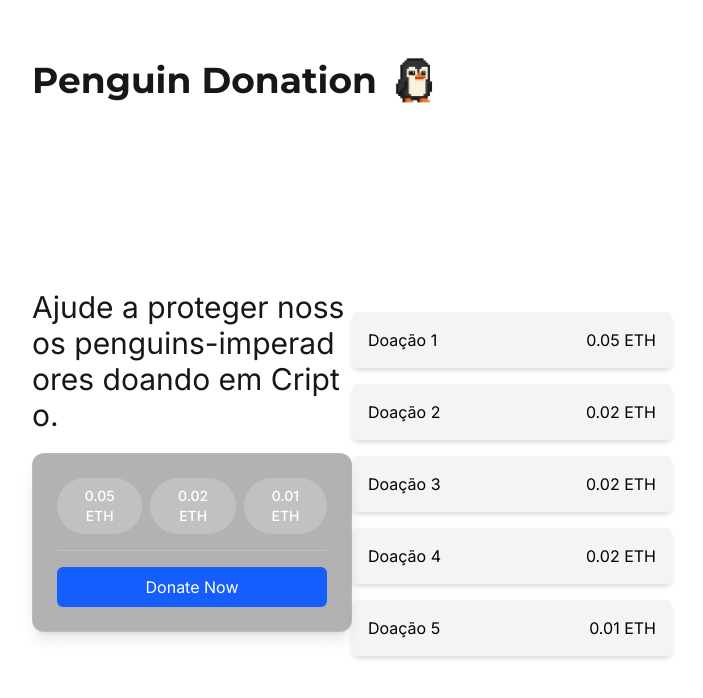
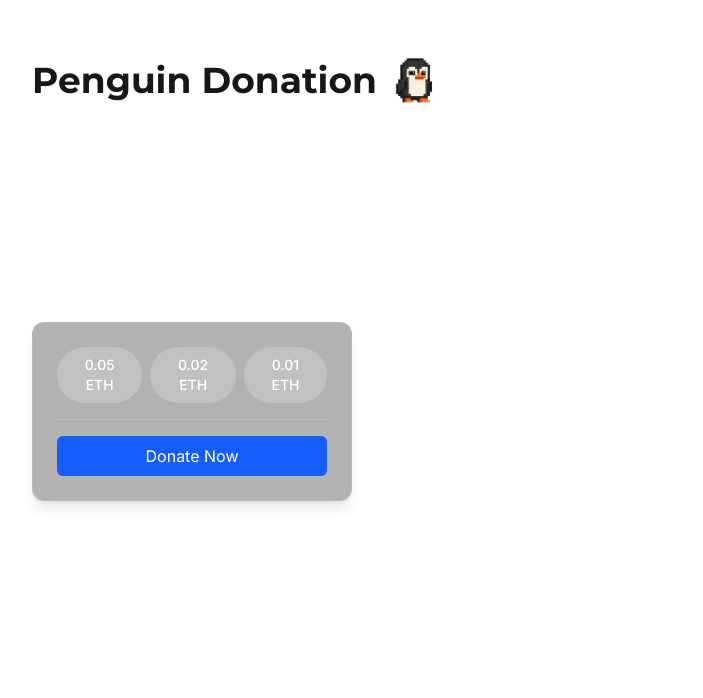
Before and after one commit to gabrielfst30/dapp-donations, a Next.js app: page / in a window 1280 px wide. Shown: the top 698 px of the page, without its empty margins (288-991 px from the left). Built offline with nearby package versions, Linux system fonts and the light colour scheme.

Commit message:
feature:  englobando context no projeto e passando funçoes

```diff
--- a/src/app/page.tsx
+++ b/src/app/page.tsx
@@ -7,7 +7,13 @@ import { useState } from "react";
 const amounts = ["0.05 ETH", "0.02 ETH", "0.01 ETH"];
 
 export default function Page() {
-  const [selected, setSelected] = useState<string | null>(null);
+  const [selectedValue, setSelectedValue] = useState<string | null>(null);
+  const [donations, setDonations] = useState([]);
+
+  function handleDonate() {
+    console.log(selectedValue);
+    setDonations([...donations, selectedValue]);
+  }
 
   return (
     <div>
@@ -21,20 +27,23 @@ export default function Page() {
         className="flex flex-row h-full pl-80 pr-80"
         style={{ height: "calc(100vh - 120px)" }}
       >
-        {/* Lado esquerdo */}
+        {/* Lado Esquerdo */}
         <section className="flex-1 flex w-1/2 items-center">
-          <div className="w-3xl">
-            <p className="text-3xl break-all">
+          <div className="w-full max-w-xl h-[500px] flex flex-col justify-start rounded-md">
+            {/* Título alinhado */}
+            <p className="text-2xl mb-4 text-white">
               Ajude a proteger nossos penguins-imperadores doando em Cripto.
             </p>
-            <div className="bg-black/30 backdrop-blur-sm p-6 rounded-xl w-full mt-5 text-center space-y-4 shadow-lg border border-white/10">
+
+            {/* Card de doação */}
+            <div className="bg-black/30 backdrop-blur-sm p-6 rounded-xl w-full text-center space-y-4 shadow-lg border border-white/10">
               <div className="flex justify-start space-x-2">
                 {amounts.map((amount) => (
                   <button
                     key={amount}
-                    onClick={() => setSelected(amount)}
+                    onClick={() => setSelectedValue(amount)}
                     className={`px-4 py-2 rounded-full text-sm font-medium transition ${
-                      selected === amount
+                      selectedValue === amount
                         ? "bg-blue-600 text-white"
                         : "bg-white/20 text-white hover:bg-white/30"
                     }`}
@@ -44,7 +53,10 @@ export default function Page() {
                 ))}
               </div>
               <hr className="border-white/20" />
-              <button className="w-full h-10 rounded-md bg-blue-600 hover:bg-blue-700 text-white text-1xl">
+              <button
+                className="w-full h-10 rounded-md bg-blue-600 hover:bg-blue-700 text-white text-1xl cursor-pointer"
+                onClick={handleDonate}
+              >
                 Donate Now
               </button>
             </div>
@@ -53,29 +65,21 @@ export default function Page() {
 
         {/* Lado Direito */}
         <section className="flex-1 flex w-1/2 items-center justify-end">
-          <div className="w-full max-w-lg">
+          <div className="w-full h-[500px] flex flex-col justify-end rounded-md">
+            {/* Título alinhado */}
             <p className="text-2xl mb-4 text-white">Últimas cinco doações</p>
-            <ul className="space-y-4 text-black">
-              <li className="flex justify-between bg-gray-100 p-4 rounded-md shadow-md hover:scale-105 transition duration-300">
-                <span className="">Doação 1</span>
-                <span className="text-black">0.05 ETH</span>
-              </li>
-              <li className="flex justify-between bg-gray-100 p-4 rounded-md shadow-md hover:scale-105 transition duration-300">
-                <span className="">Doação 2</span>
-                <span className="text-black">0.02 ETH</span>
-              </li>
-              <li className="flex justify-between bg-gray-100 p-4 rounded-md shadow-md hover:scale-105 transition duration-300">
-                <span className="">Doação 3</span>
-                <span className="text-black">0.02 ETH</span>
-              </li>
-              <li className="flex justify-between bg-gray-100 p-4 rounded-md shadow-md hover:scale-105 transition duration-300">
-                <span className="">Doação 4</span>
-                <span className="text-black">0.02 ETH</span>
-              </li>
-              <li className="flex justify-between bg-gray-100 p-4 rounded-md shadow-md hover:scale-105 transition duration-300">
-                <span className="">Doação 5</span>
-                <span className="text-black">0.01 ETH</span>
-              </li>
+
+            {/* Lista com scroll */}
+            <ul className="flex-1 overflow-y-auto space-y-2 pr-2">
+              {donations.map((_, itens) => (
+                <li
+                  key={itens}
+                  className="flex justify-between bg-gray-100 p-4 rounded-lg shadow-md"
+                >
+                  <span className="text-black">Address</span>
+                  <span className="text-black">{donations[itens]}</span>
+                </li>
+              ))}
             </ul>
           </div>
         </section>
--- /dev/null
+++ b/src/contexts/donationProvider/page.tsx
@@ -0,0 +1,30 @@
+import {
+  createContext,
+  useEffect,
+  useState,
+  useCallback,
+  ReactNode,
+  useMemo,
+  useContext,
+  ProviderProps,
+} from "react";
+
+import { ethers, BigNumberish } from "ethers";
+import { DonationItemFormat, Props } from "./types";
+import { Web3ProviderContext } from "./web-context";
+
+export default function Web3Provider({ children }: Props) {
+  const [provider, setProvider] = useState<ReturnType<typeof Web3Provider>>();
+  const [contract, setContract] = useState<ethers.Contract>();
+  const [donations, setDonations] = useState<DonationItemFormat[]>([]);
+  const [isConnected, setIsConnected] = useState(false);
+  const [total, setTotal] = useState("0");
+  const [loadingDonate, setLoadingDonate] = useState(false);
+  const [loadingDonations, setLoadingDonations] = useState(false);
+
+  return (
+    <Web3ProviderContext.Provider value={{}}>
+      {children}
+    </Web3ProviderContext.Provider>
+  );
+}
```
